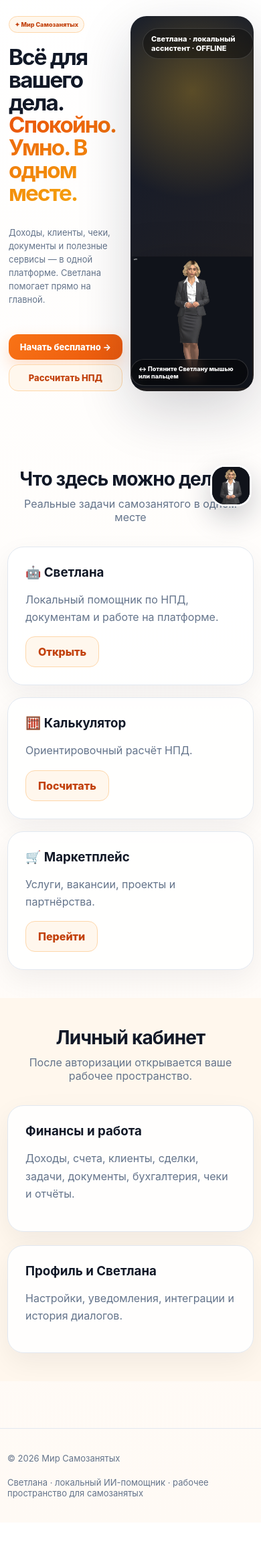
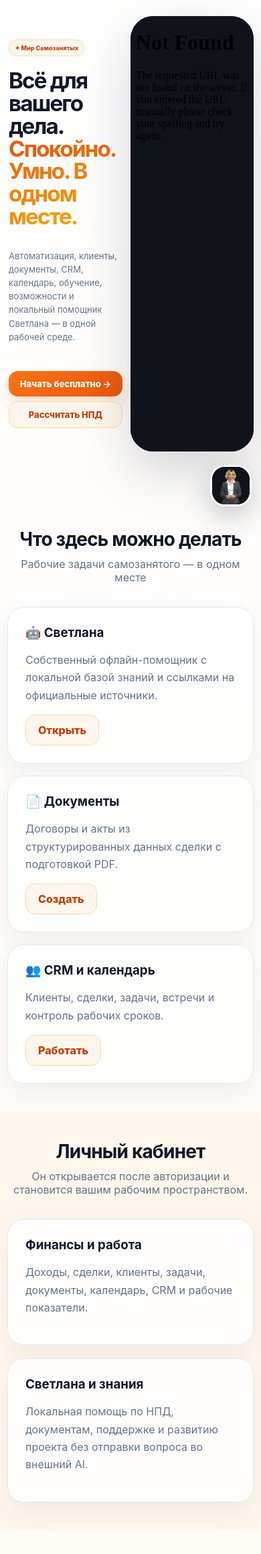
Before and after one commit to paulafanasyev/mir-samozanyatykh-, a Python web app: template src/templates/index.html in a window 390 px wide. Shown: the part 74-2394 px from the top of the page at 67% size. Before the commit the page ends 2311 px from the top, so only its background shows below. Run offline with Jinja, Linux system fonts and the light colour scheme; the template is opened without the code that fills it: most values are stand-ins (such as "Sample title", 1, 10 or a date in 2020).

Commit message:
feat(home): embed authored 3D Svetlana runtime on desktop and mobile

```diff
--- a/src/templates/index.html
+++ b/src/templates/index.html
@@ -1,9 +1,37 @@
 {% extends "site_base.html" %}
 {% block title %}Мир Самозанятых{% endblock %}
-{% block extra_head %}<style nonce="{{ csp_nonce }}">.hero-stage{display:flex;align-items:flex-end;justify-content:center;perspective:1200px;touch-action:none}.hero-stage .sv-hero-image{display:block;width:100%;height:100%;padding:42px 18px 0;object-fit:contain;object-position:center bottom;filter:drop-shadow(0 24px 35px rgba(0,0,0,.28));animation:svetlanaFloat 4s ease-in-out infinite;user-select:none;-webkit-user-drag:none;transform-style:preserve-3d;cursor:grab}.hero-stage.dragging .sv-hero-image{cursor:grabbing;animation:none}@keyframes svetlanaFloat{0%,100%{transform:translateY(0) rotateY(var(--sv-y,0deg)) rotateX(var(--sv-x,0deg))}50%{transform:translateY(-6px) rotateY(var(--sv-y,0deg)) rotateX(var(--sv-x,0deg))}}.sv-rotate-hint{position:absolute;right:18px;bottom:18px;z-index:3;padding:8px 11px;border-radius:999px;background:rgba(0,0,0,.45);border:1px solid rgba(255,255,255,.16);color:#fff;font-size:11px;font-weight:800;backdrop-filter:blur(10px)}@media(max-width:900px){.hero-stage .sv-hero-image{padding:42px 8px 0}}@media(max-width:620px){.hero-stage .sv-hero-image{padding:38px 2px 0}.sv-rotate-hint{right:8px;bottom:8px;font-size:9px}}</style>{% endblock %}
+{% block extra_head %}
+<style nonce="{{ csp_nonce }}">
+.hero-stage{position:relative;min-height:650px;border-radius:34px;overflow:hidden;background:#10131a;box-shadow:0 30px 80px rgba(15,23,42,.18)}
+.sv-3d-frame{position:absolute;inset:0;width:100%;height:100%;border:0;background:#10131a}
+.sv-hero-overlay{position:absolute;inset:0;pointer-events:none;background:linear-gradient(180deg,rgba(0,0,0,.10),transparent 24%,transparent 78%,rgba(0,0,0,.22)}
+.sv-hero-label{position:absolute;left:18px;top:18px;z-index:3;padding:8px 12px;border-radius:999px;background:rgba(0,0,0,.42);border:1px solid rgba(255,255,255,.18);color:#fff;font-size:11px;font-weight:800;backdrop-filter:blur(10px)}
+.sv-hero-copy{position:absolute;left:18px;bottom:18px;z-index:3;max-width:330px;padding:10px 12px;border-radius:14px;background:rgba(0,0,0,.38);color:#fff;font-size:11px;line-height:1.5;backdrop-filter:blur(10px)}
+@media(max-width:900px){.hero-grid{grid-template-columns:minmax(0,1fr) 50%;min-height:560px;gap:12px}.hero-stage{min-height:560px;border-radius:24px}.sv-hero-copy{left:10px;right:10px;bottom:10px;max-width:none;font-size:9px}.sv-hero-label{left:10px;top:10px;font-size:9px;padding:6px 8px}}
+@media(max-width:620px){.hero-grid{grid-template-columns:minmax(0,1fr) 50%;min-height:520px}.hero-stage{min-height:520px}.sv-hero-copy{display:none}.sv-hero-label{font-size:8px}}
+</style>
+{% endblock %}
 {% block content %}
-<section class="hero"><div class="container hero-grid"><div class="hero-copy"><span class="eyebrow">✦ Мир Самозанятых</span><h1>Всё для вашего дела.<br><span class="gradient">Спокойно. Умно. В одном месте.</span></h1><p>Доходы, клиенты, чеки, документы и полезные сервисы — в одной платформе. Светлана помогает прямо на главной.</p><div class="actions"><a class="btn btn-primary" href="/register">Начать бесплатно →</a><a class="btn btn-soft" href="/calculator">Рассчитать НПД</a></div></div><div class="hero-stage" id="svetlanaStage"><div class="label">Светлана · локальный ассистент · OFFLINE</div><img class="sv-hero-image" id="svetlanaHeroImage" src="/static/svetlana/base.png" alt="Светлана — виртуальный помощник «Мира Самозанятых»" loading="eager" decoding="async"><div class="sv-rotate-hint">↔ Потяните Светлану мышью или пальцем</div></div></div></section>
-<section class="section"><div class="container"><div class="section-head"><h2>Что здесь можно делать</h2><p>Реальные задачи самозанятого в одном месте</p></div><div class="cards"><article class="card"><h3>🤖 Светлана</h3><p>Локальный помощник по НПД, документам и работе на платформе.</p><a class="btn btn-soft" href="/svetlana">Открыть</a></article><article class="card"><h3>🧮 Калькулятор</h3><p>Ориентировочный расчёт НПД.</p><a class="btn btn-soft" href="/calculator">Посчитать</a></article><article class="card"><h3>🛒 Маркетплейс</h3><p>Услуги, вакансии, проекты и партнёрства.</p><a class="btn btn-soft" href="/marketplace">Перейти</a></article></div></div></section>
-<section class="section" style="background:#fff7ed"><div class="container"><div class="section-head"><h2>Личный кабинет</h2><p>После авторизации открывается ваше рабочее пространство.</p></div><div class="grid-2"><div class="card"><h3>Финансы и работа</h3><p>Доходы, счета, клиенты, сделки, задачи, документы, бухгалтерия, чеки и отчёты.</p></div><div class="card"><h3>Профиль и Светлана</h3><p>Настройки, уведомления, интеграции и история диалогов.</p></div></div></div></section>
-<script nonce="{{ csp_nonce }}">(()=>{const stage=document.getElementById('svetlanaStage'),img=document.getElementById('svetlanaHeroImage');if(!stage||!img)return;let down=false,lastX=0,lastY=0,ry=0,rx=0;const apply=()=>{img.style.setProperty('--sv-y',ry+'deg');img.style.setProperty('--sv-x',rx+'deg')};stage.addEventListener('pointerdown',e=>{down=true;lastX=e.clientX;lastY=e.clientY;stage.classList.add('dragging');stage.setPointerCapture?.(e.pointerId)});stage.addEventListener('pointermove',e=>{if(!down)return;ry+=((e.clientX-lastX)*0.45);rx=Math.max(-12,Math.min(12,rx-((e.clientY-lastY)*0.18)));lastX=e.clientX;lastY=e.clientY;apply()});stage.addEventListener('pointerup',()=>{down=false;stage.classList.remove('dragging')});stage.addEventListener('pointercancel',()=>{down=false;stage.classList.remove('dragging')});apply()})();</script>
+<section class="hero">
+  <div class="container hero-grid">
+    <div class="hero-copy">
+      <span class="eyebrow">✦ Мир Самозанятых</span>
+      <h1>Всё для вашего дела.<br><span class="gradient">Спокойно. Умно. В одном месте.</span></h1>
+      <p>Автоматизация, клиенты, документы, CRM, календарь, обучение, возможности и локальный помощник Светлана — в одной рабочей среде.</p>
+      <div class="actions"><a class="btn btn-primary" href="/register">Начать бесплатно →</a><a class="btn btn-soft" href="/calculator">Рассчитать НПД</a></div>
+    </div>
+    <div class="hero-stage" id="svetlanaStage">
+      <div class="sv-hero-label">Светлана · собственная 3D-модель · OFFLINE</div>
+      <iframe class="sv-3d-frame" src="/static/svetlana3d/index.html" title="Светлана — локальный 3D ИИ-помощник" allow="autoplay" loading="eager"></iframe>
+      <div class="sv-hero-overlay"></div>
+      <div class="sv-hero-copy">Светлана работает локально. Вопросы не отправляются во внешний AI. 3D-модель загружена из репозитория проекта.</div>
+    </div>
+  </div>
+</section>
+<section class="section"><div class="container"><div class="section-head"><h2>Что здесь можно делать</h2><p>Рабочие задачи самозанятого — в одном месте</p></div><div class="cards">
+  <article class="card"><h3>🤖 Светлана</h3><p>Собственный офлайн-помощник с локальной базой знаний и ссылками на официальные источники.</p><a class="btn btn-soft" href="/svetlana">Открыть</a></article>
+  <article class="card"><h3>📄 Документы</h3><p>Договоры и акты из структурированных данных сделки с подготовкой PDF.</p><a class="btn btn-soft" href="/contracts">Создать</a></article>
+  <article class="card"><h3>👥 CRM и календарь</h3><p>Клиенты, сделки, задачи, встречи и контроль рабочих сроков.</p><a class="btn btn-soft" href="/crm">Работать</a></article>
+</div></div></section>
+<section class="section" style="background:#fff7ed"><div class="container"><div class="section-head"><h2>Личный кабинет</h2><p>Он открывается после авторизации и становится вашим рабочим пространством.</p></div><div class="grid-2"><div class="card"><h3>Финансы и работа</h3><p>Доходы, сделки, клиенты, задачи, документы, календарь, CRM и рабочие показатели.</p></div><div class="card"><h3>Светлана и знания</h3><p>Локальная помощь по НПД, документам, поддержке и развитию проекта без отправки вопроса во внешний AI.</p></div></div></div></section>
 {% endblock %}
```
